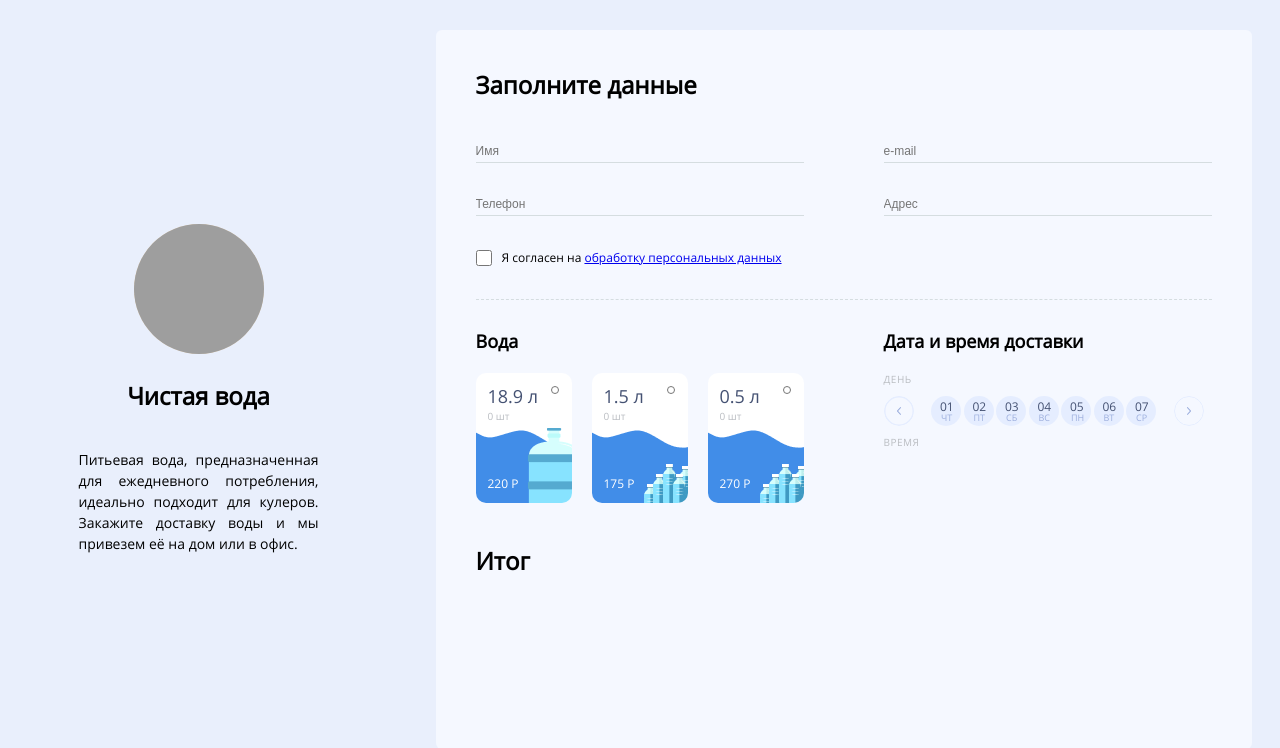
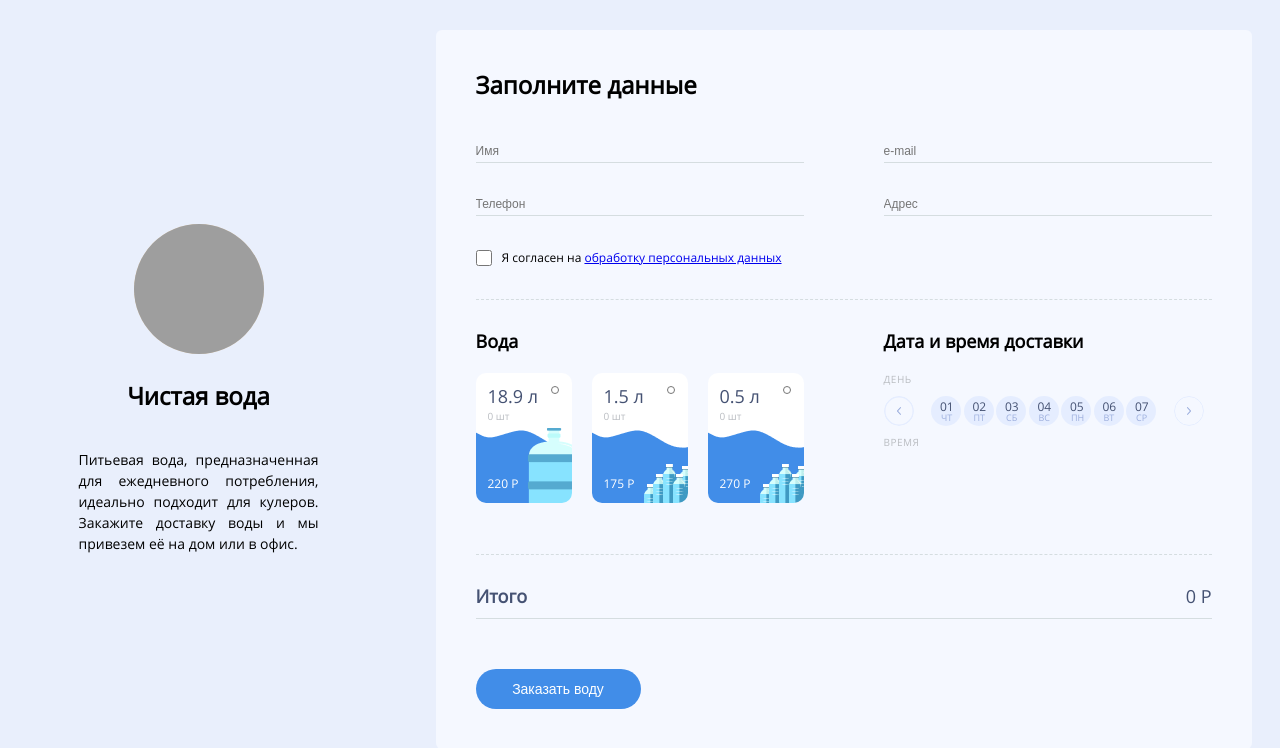
Before and after one commit to YoursTruly450/DOBRO-Front-task, a Vue app in the folder water_delivery/: page / in a window 1280 px wide. Shown: the top 748 px of the page. Built offline with nearby package versions, Linux system fonts and the light colour scheme; grey boxes are pictures that could not be loaded.

Commit message:
feat: create total cost component

```diff
--- a/water_delivery/src/assets/css/style.css
+++ b/water_delivery/src/assets/css/style.css
@@ -381,6 +381,62 @@ body {
   background: #FFC369;
 }
 
+.total {
+  position: relative;
+  display: flex;
+  flex-direction: row;
+  justify-content: space-between;
+  align-items: baseline;
+  margin-top: 30px;
+  border-top: 1px dashed #D5DDE0;
+  border-bottom: 1px solid #D5DDE0;
+  padding-top: 30px;
+  padding-bottom: 10px;
+  box-sizing: border-box;
+}
+
+.total__header {
+  margin: 0;
+  padding: 0;
+  position: relative;
+  font-style: normal;
+  font-weight: bold;
+  font-size: 18px;
+  line-height: 23px;
+  color: #455273;
+}
+
+.total__cost {
+  margin: 0;
+  padding: 0;
+  font-style: normal;
+  font-weight: 500;
+  font-size: 18px;
+  line-height: 23px;
+  color: #455273;
+}
+
+.submit__input {
+  position: relative;
+  margin-top: 50px;
+  width: 165px;
+  height: 40px;
+  background: #418DE8;
+  border-radius: 20px;
+  outline: none;
+  border: none;
+  font-style: normal;
+  font-weight: 500;
+  font-size: 14px;
+  line-height: 18px;
+  text-align: center;
+  color: #FFFFFF;
+}
+
+.submit__input:hover {
+  background: #3570b8;
+}
+
 .form-confirmation {
   position: relative;
   top: 30px;
--- a/water_delivery/src/components/formSelector.vue
+++ b/water_delivery/src/components/formSelector.vue
@@ -1,7 +1,10 @@
 <template>
     <div>
-      <contacts class="contacts"></contacts>
+      <contacts class="contacts" @get-contacts="getContacts"></contacts>
       <order class="order"></order>
+      <section class="submit">
+        <input type="submit" @click="submitOrder" class="submit__input" value="Заказать воду">
+      </section>
     </div>
 </template>
 
@@ -17,14 +20,34 @@ export default {
     },
     props: {},
     data() {
-        return {};
+        return {
+          totalCost: 0,
+          name: '',
+          phone: '',
+          mail: '',
+          adress: '',
+          isCheckedPersonalData: null,
+          dateDay: '',
+          dateTime: '',
+        };
     },
     computed: {
+      isChecked() {
+        if (this.isCheckedPersonalData) {
+          return true;
+        } else {
+          return false;
+        }
+      }
     },
     created() {
     },
     mounted() {},
     methods: {
+      getContacts(data) {
+        console.log(data);
+      },
+      submitOrder(){},
     },
     watch: {},
 };
--- a/water_delivery/src/components/order.vue
+++ b/water_delivery/src/components/order.vue
@@ -1,10 +1,10 @@
 <template>
   <div>
     <section class="order__section">
-            <order-water class="water"></order-water>
+      <order-water class="water" @get-total-cost="getTotalCost"></order-water>
       <order-time class="time"></order-time>
     </section>
-        <total-cost></total-cost>
+    <total-cost :totalCost="totalCost" class="total"></total-cost>
   </div>
 </template>
 
@@ -21,7 +21,9 @@ export default {
   },
   props: {},
   data() {
-        return {};
+    return {
+      totalCost: 0,
+    };
   },
   computed: {
   },
@@ -29,6 +31,9 @@ export default {
   },
   mounted() {},
   methods: {
+    getTotalCost(data) {
+      this.totalCost = data.data;
+    },
   },
   watch: {},
 };
--- a/water_delivery/src/components/orderTime.vue
+++ b/water_delivery/src/components/orderTime.vue
@@ -76,6 +76,7 @@ export default {
       } else {
         this.times = ['10:00 - 11:00', '12:00 - 13:00', '15:00 - 16:00'];
       }
+      this.selectedTime = null;
     },
     minusDay() {
       let minDate = new Date();
--- a/water_delivery/src/components/orderWater.vue
+++ b/water_delivery/src/components/orderWater.vue
@@ -44,22 +44,31 @@ export default {
           this.bottles[index].checked = el;
         });
         return isChecked;
-      }
+      },
     },
     created() {
     },
     mounted() {},
     methods: {
       removeBottle(item) {
-       let index = item.key;
-       if (this.bottles[index].count > 0) {
-         this.bottles[index].count--;
-       }
+        let index = item.key;
+        if (this.bottles[index].count > 0) {
+          this.bottles[index].count--;
+        }
+        this.totalCostCalculate();
       },
       addBottle(item) {
         let index = item.key;
         this.bottles[index].count++;
+        this.totalCostCalculate();
       },
+      totalCostCalculate() {
+        let totalCost = 0;
+        this.bottles.forEach((el) => {
+          totalCost += el.cost * el.count;
+        });
+        this.$emit('get-total-cost', {data: totalCost});
+      }
     },
     watch: {},
 };
--- a/water_delivery/src/components/totalCost.vue
+++ b/water_delivery/src/components/totalCost.vue
@@ -1,6 +1,7 @@
 <template>
   <div>
-      <h2>Итог</h2>
+    <h2 class="total__header">Итого</h2>
+    <span class="total__cost">{{totalCost}} P</span>
   </div>
 </template>
 
@@ -9,7 +10,9 @@
 export default {
   name: 'TotalCost',
   components: {},
-    props: {},
+  props: {
+    totalCost: Number,
+  },
   data() {
     return {};
   },
```
Lines whose indentation alone changed are shown as unchanged.
